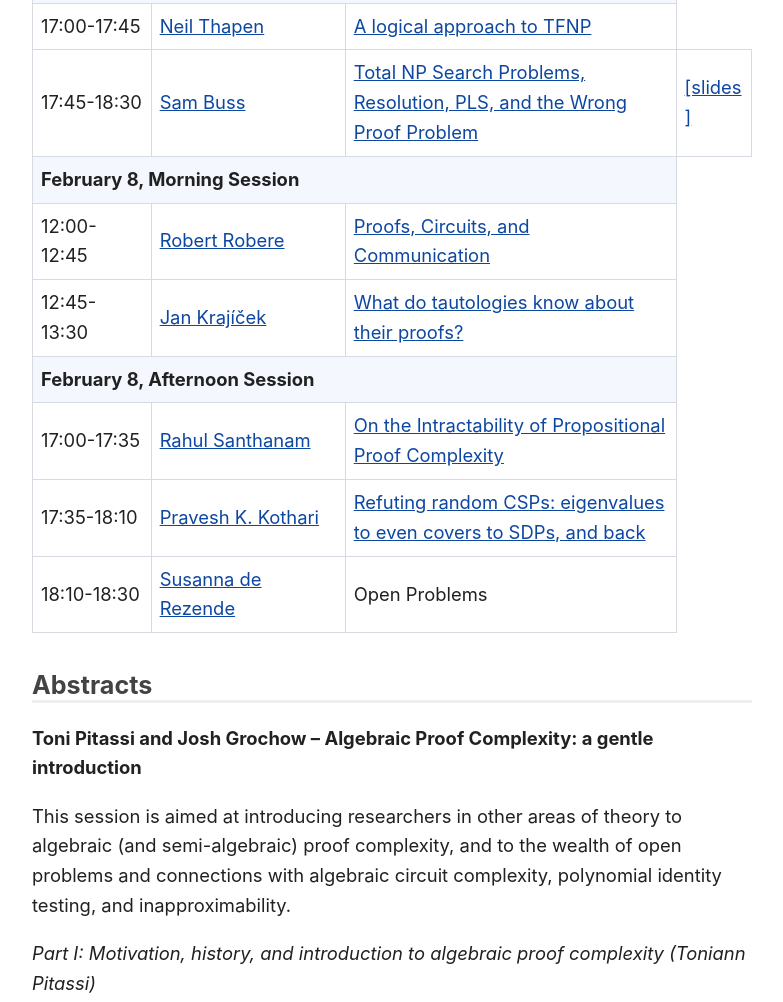
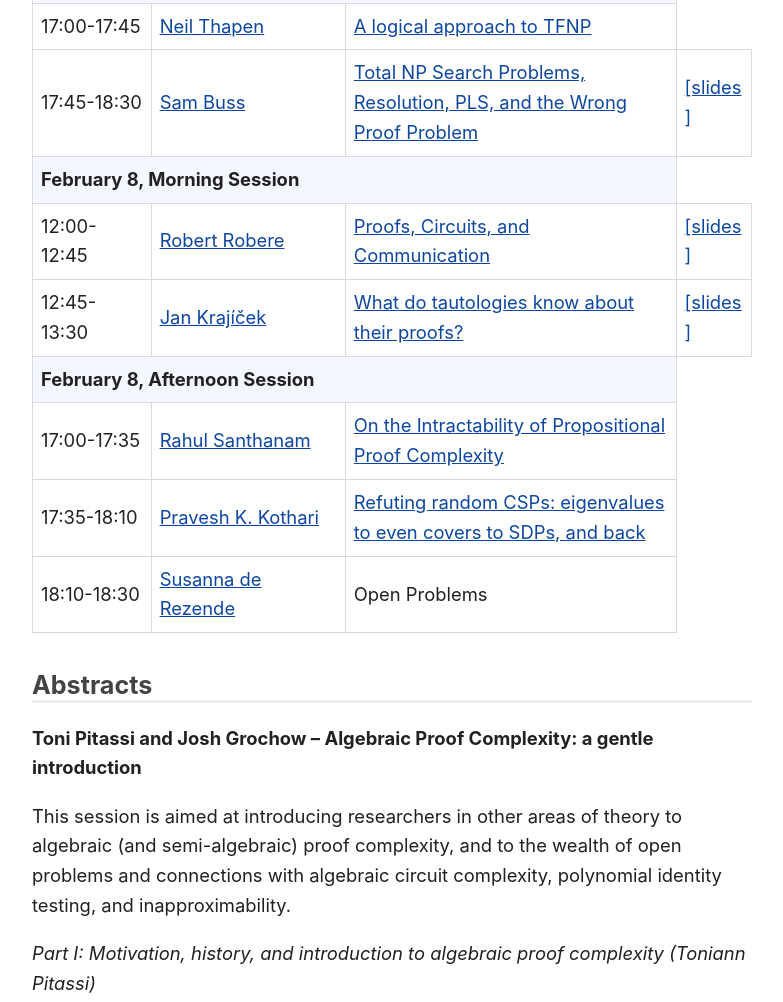
Before and after one commit to deRezende/deRezende.github.io, a plain HTML site: page focs21proofcomplexity/index.html in a window 1280 px wide. Shown: the part 1469-2471 px from the top of the page, without its empty margins (248-1031 px from the left). Drawn offline with Linux system fonts and the light colour scheme.

Commit message:
Robert's and Jan's slides

```diff
--- a/focs21proofcomplexity/index.html
+++ b/focs21proofcomplexity/index.html
@@ -106,11 +106,13 @@ All times are in <a href="https://www.timeanddate.com/time/zones/est" target="_b
       <td>12:00-12:45</td>
       <td> <a href="https://www.cs.mcgill.ca/~robere/" target="_blank">Robert Robere</a>
       <td><a href="#robert">Proofs, Circuits, and Communication</a></td>
+      <td><a href="./slides/proofs-circuits-communication.pdf">[slides]</a></td>
     </tr>
     <tr>
       <td>12:45-13:30</td>
       <td><a href="https://www2.karlin.mff.cuni.cz/~krajicek/" target="_blank">Jan Krajíček</a></td>
       <td><a href="#jan">What do tautologies know about their proofs?</a></td>
+      <td><a href="https://www2.karlin.mff.cuni.cz/~krajicek/slides.html">[slides]</a></td>
     </tr>
   </tbody>
   <thead>
```
